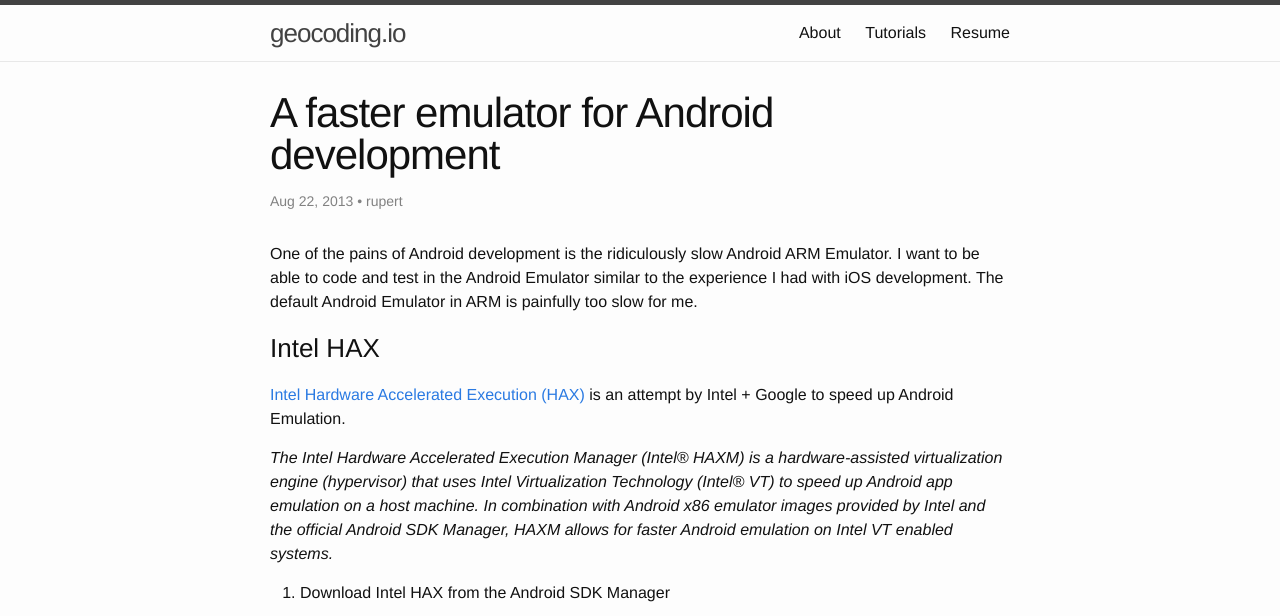
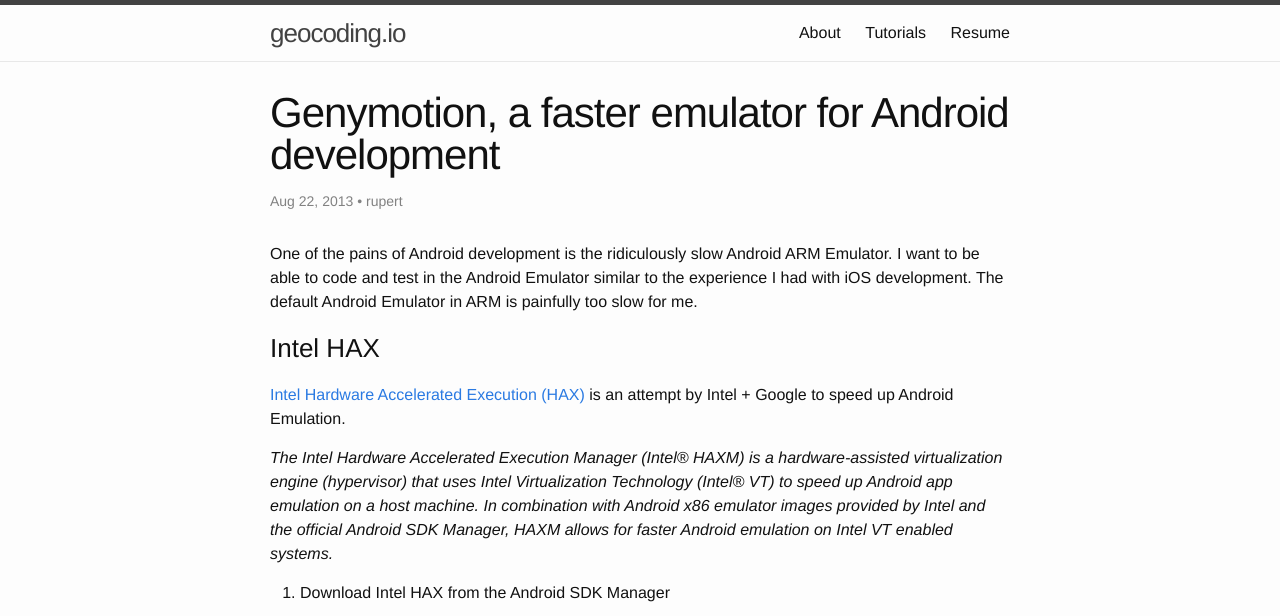
Before and after one commit to rdeguzman/rdeguzman.github.io, a Jekyll site: the page built from _posts/2013-08-22-using-genymotion-a-faster-emulator-for-android-development.md, in a window 1280 px wide and 900 px high, cut to the strip 0-616 px from the top of the window. Built offline with Jekyll 4.4.1, drawn with Linux system fonts in a browser that asks for light colours; comment, search, counter and statistics services are not loaded.

Commit message:
Change title for genymotion post

```diff
--- a/_posts/2013-08-22-a-faster-emulator-for-android-development.md
+++ b/_posts/2013-08-22-using-genymotion-a-faster-emulator-for-android-development.md
@@ -1,8 +1,8 @@
 ---
-title: A faster emulator for Android development
+title: Genymotion, a faster emulator for Android development
 author: rupert
 layout: post
-permalink: /2013/08/a-faster-emulator-for-android-development/
+permalink: /2013/08/using-genymotion-a-faster-emulator-for-android-development/
 categories:
   - android
   - mobile
```
